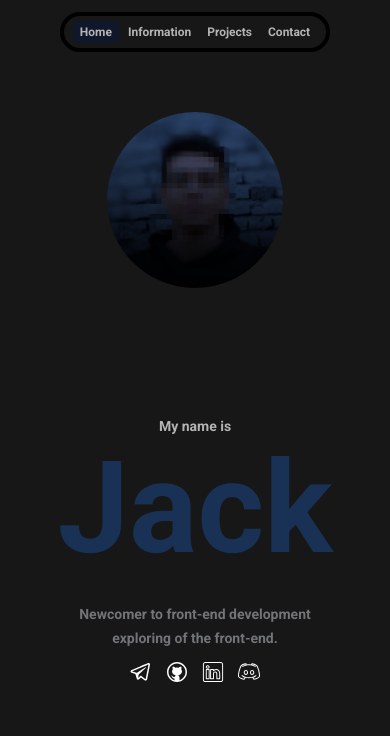
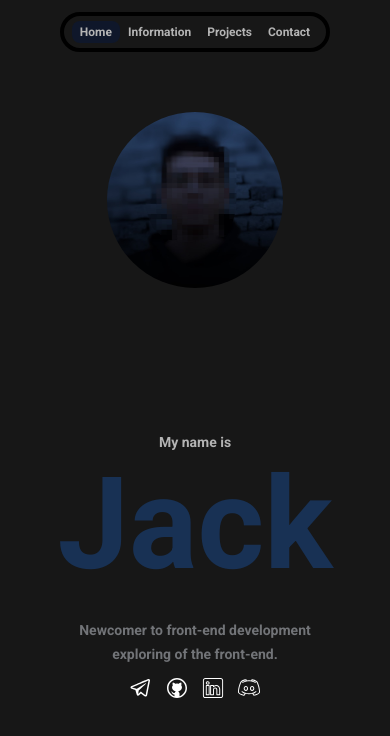
Before and after one commit to j2a1ck/personal-website, a Next.js app: page /personal-website/ in a window 390 px wide. Shown: the top 736 px of the page. Built offline with nearby package versions, Linux system fonts and the light colour scheme.

Commit message:
add comment

```diff
--- a/src/app/components/Navbar.tsx
+++ b/src/app/components/Navbar.tsx
@@ -2,6 +2,7 @@
 import Link from "next/link";
 import { usePathname } from "next/navigation";
 
+// Array of navigation links to site pages
 const Links = [
   { href: "/", label: "Home" },
   { href: "/information", label: "Information" },
@@ -9,9 +10,11 @@ const Links = [
   { href: "/contact", label: "Contact" },
 ];
 
+// Navbar component
 const Navbar: React.FC = () => {
   const pathname = usePathname();
 
+  // Function for apply different css base on path
   const navbarClass = () => {
     switch (pathname) {
       case "/":
--- a/src/app/components/OwnerText.tsx
+++ b/src/app/components/OwnerText.tsx
@@ -4,10 +4,10 @@ import SocialMedia from "./SocialMedia";
 const OwnerText: React.FC = () => {
   return (
     <div>
-      <h1 className="text-sm text-white lg:text-base"> My name is</h1>
-      <h2 className="px-8 pt-4 text-6xl font-extrabold text-navy-blue md:text-9xl lg:text-9xl">
+      <h2 className="text-sm text-white lg:text-base"> My name is</h2>
+      <h1 className="px-8 pt-4 text-6xl font-extrabold text-navy-blue md:text-9xl lg:text-9xl">
         Jack
-      </h2>
+      </h1>
       <h3 className="w-25 h-10 pt-12 text-xs font-bold text-gray-lite md:text-base lg:text-2xl">
         Newcomer to front-end development
       </h3>
--- a/src/app/components/OwnerTextMobile.tsx
+++ b/src/app/components/OwnerTextMobile.tsx
@@ -9,10 +9,10 @@ const OwnerTextMobile: React.FC = () => {
         <OwnerImage />
       </div>
       <div className="flex w-full flex-col items-center justify-center">
-        <h1 className="pt-32 text-sm text-white lg:text-base"> My name is</h1>
-        <h2 className="px-8 pt-2 text-9xl font-extrabold text-navy-blue md:text-9xl lg:text-9xl">
+        <h2 className="pt-36 text-sm text-white lg:text-base"> My name is</h2>
+        <h1 className="px-8 pt-2 text-9xl font-extrabold text-navy-blue md:text-9xl lg:text-9xl">
           Jack
-        </h2>
+        </h1>
         <h3 className="w-25 h-10 pt-8 text-sm font-bold text-gray-lite md:text-base lg:text-2xl">
           Newcomer to front-end development
         </h3>
--- a/src/app/contact/page.tsx
+++ b/src/app/contact/page.tsx
@@ -8,6 +8,7 @@ import telegram from "../../../public/telegram.svg";
 import github from "../../../public/github.svg";
 import discord from "../../../public/discord.svg";
 
+// Array of social media links and etc
 const socialMediaLinks = [
   { src: telegram, alt: "telegram", url: "https://t.me/j2a1ckbot" },
   { src: github, alt: "github", url: "https://github.com/j2a1ck" },
@@ -32,10 +33,11 @@ function handleClick(): void {
   alert("Email:   jack.70aw@gmail.com");
 }
 
+// contact component
 const Contact: React.FC = () => {
   return (
     <div className="flex flex-col items-center">
-      <div className="m-auto mt-6 flex h-44 w-44 justify-center overflow-hidden rounded-full md:h-40 md:w-40 lg:mt-4 lg:h-48 lg:w-48">
+      <div className="m-auto mt-10 flex h-44 w-44 justify-center overflow-hidden rounded-full md:h-40 md:w-40 lg:mt-4 lg:h-48 lg:w-48">
         <Image
           priority={true}
           src={ownerImage}
--- a/src/app/layout.tsx
+++ b/src/app/layout.tsx
@@ -4,11 +4,13 @@ import { Roboto } from "next/font/google";
 import "./globals.css";
 import Navbar from "./components/Navbar";
 
+// Font
 const roboto = Roboto({
   weight: "700",
   subsets: ["latin"],
 });
 
+// set viewport and scale
 export const viewport: Viewport = {
   width: 'device-width',
   initialScale: 1,
@@ -16,11 +18,13 @@ export const viewport: Viewport = {
   userScalable: false,
 }
 
+// Metadata of site
 export const metadata: Metadata = {
   title: "Jack",
-  description: "Information about Jack",
+  description: "Information",
 };
 
+// RootLayout component
 export default function RootLayout({
   children,
 }: Readonly<{
--- a/src/app/page.tsx
+++ b/src/app/page.tsx
@@ -5,14 +5,16 @@ import OwnerTextMobile from "./components/OwnerTextMobile";
 
 import useMediaQuery from "../app/hook/useMediaQuery";
 
+// Home component
 const Home: React.FC = () => {
+  // Using custom hook to determine if screen is 430px or less
   const isMobile = useMediaQuery("(max-width: 430px)");
   return (
     <main>
       {isMobile ? (
         <OwnerTextMobile />
       ) : (
-        <div className="mt-24 flex justify-evenly">
+        <div className="mt-20 flex justify-evenly">
           <OwnerText />
           <OwnerImage />
         </div>
--- a/src/app/projects/page.tsx
+++ b/src/app/projects/page.tsx
@@ -1,9 +1,10 @@
 import ProjectsData from "../assets/ProjectsData.json";
 
+// Projects component
 const Projects: React.FC = () => {
   return (
     <div className="min-h-screen bg-indigo">
-      <h1 className="flex justify-start p-7 px-10 pb-2 text-3xl font-bold text-white-white">
+      <h1 className="flex justify-start px-10 pb-2 pt-10 text-3xl font-bold text-white-white lg:p-7">
         My Projects
       </h1>
       <canvas className="mx-10 flex h-2 w-32 justify-start bg-sky-700"></canvas>
@@ -18,7 +19,7 @@ const Projects: React.FC = () => {
               {project.description}
             </p>
             <a href={project.link} target="_blank">
-            <button className="button">Visit project</button>
+              <button className="button">Visit project</button>
             </a>
           </div>
         ))}
```
